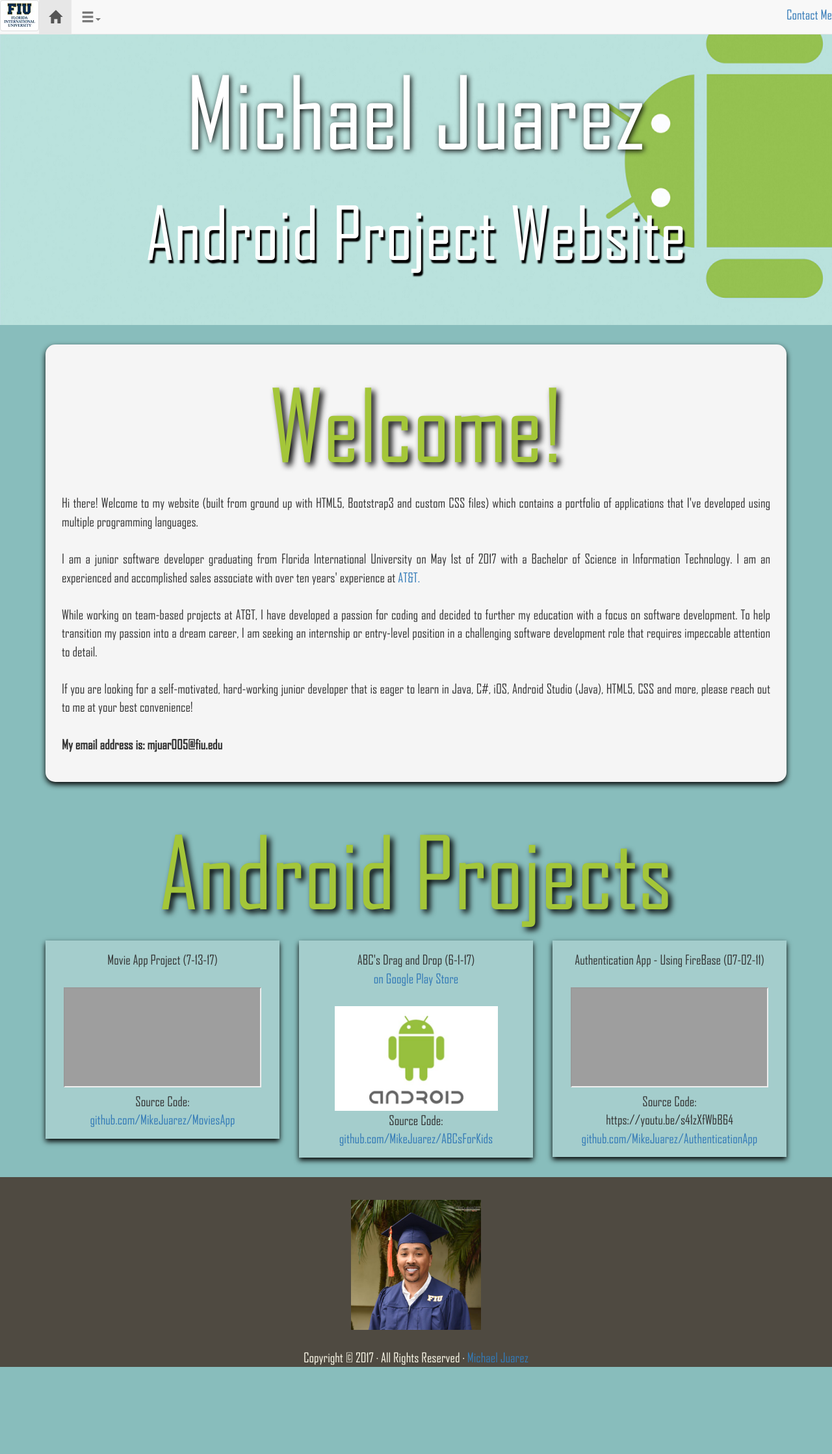
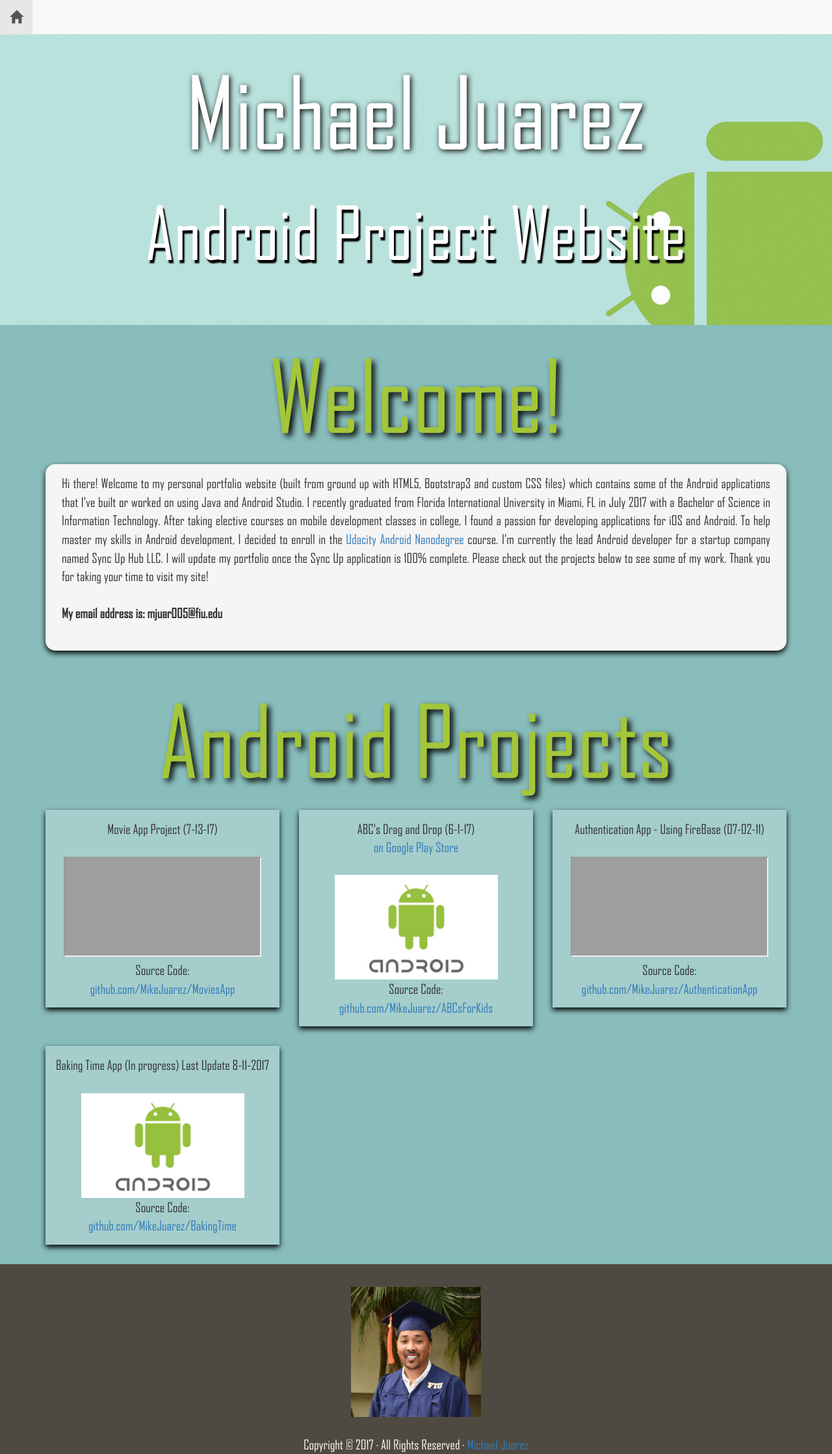
Before and after one commit to MikeJuarez/MikeJuarez.github.io, a Jekyll site: the page index.html, which Jekyll copies as it is, in a window 1280 px wide. Shown: the whole page at 65% size. Built offline with Jekyll 4.4.1, drawn with Linux system fonts in a browser that asks for light colours; grey boxes are pictures that could not be loaded.

Commit message:
updated summary, added bakingtime app

```diff
--- a/css/mikej.css
+++ b/css/mikej.css
@@ -440,12 +440,12 @@ html, body
 .backdropAndroid {
   padding-top: 20px;
   padding-bottom: 20px;
-  margin-bottom: 30px;
   display: flex;
   align-items: center;
   background-image: url("../Images/BG-Android.png");
-  background-size: cover;
-  background-position:center;
+  background-size:cover;
+	background-position: top;
+
   color: #ffffff;
   height: 500px;
   text-shadow: 0.25px 0.25px 0.25px #000000;
--- a/index.html
+++ b/index.html
@@ -16,31 +16,13 @@
 
 <nav class="navbar navbar-default navbar-fixed-top">
    <div class="container-fluid">
-    <div class="navbar-header">
-      <a href="http://cis.fiu.edu"><img src="Images/fiulogo.jpg" class="img-thumbnail"/></a>
-      <button class="navbar-toggle collapsed" data-toggle="collapse" data-target="#mydropdown">
-      	<span class="icon-bar"></span>
-      	<span class="icon-bar"></span>
-      	<span class="icon-bar"></span>
-      </button>
-    </div>
     <!-- Collect the nav links, forms, and other content for toggling -->
      <div class="collapse navbar-collapse" id="mydropdown">
       <ul class="nav navbar-nav">
         <li class="active"><a href="index.html"><span class="glyphicon glyphicon-home" aria-hidden="true"></span><span class="sr-only">(home)</span></a></li>
-        <li class="dropdown"><a href="https://mikejuarez.github.io/index.html" class="dropdown-toggle" data-toggle="dropdown" role="button" aria-expanded="false"><span class="glyphicon glyphicon-menu-hamburger" aria-hidden="true"></span><span class="caret"></span></a>
-          <ul class="dropdown-menu" role="menu">
-            <li><a href="iOS Projects.html">iOS Projects</a></li>
-            <li><a href="Android Projects.html">Android Projects</a></li>
-            <li><a href="Java Projects.html">Java Projects</a></li>
-            <li><a href="ASPNET Projects.html">ASP .NET Projects</a></li>
-          </ul>
+        <li class="dropdown"><a href="https://mikejuarez.github.io/index.html" class="dropdown-toggle" data-toggle="dropdown" role="button" aria-expanded="false"></a>
       </li>
     </ul>
-
-    <div class="navbar-form navbar-right">
-        <a href="#">Contact Me</a>
-    </div>
    </div>
   </div>
 </nav>
@@ -54,21 +36,15 @@
 </div>
 
 </div>
-
+<div class="AndroidGreen">
+		  Welcome!
+</div>
 <div class="container">
 <div class="row">
 <div class="col-xs-12 col-sm-12 col-md-12 col-lg-12">
 	  <div class="cardWhiteBG">
 		  <div class="textintroduction">
-		  <div class="AndroidGreen">
-		  Welcome!
-		  </div>
-		   Hi there!  Welcome to my website (built from ground up with HTML5, Bootstrap3 and custom CSS files) which contains a portfolio of applications that I've developed using multiple programming languages.<br/><br/>
-		   I am a junior software developer graduating from Florida International University on May 1st of 2017 with a
-		   Bachelor of Science in Information Technology. I am an experienced and accomplished sales associate with over ten years' experience at <a href="www.att.com">AT&amp;T.</a> <br/><br/>
-		   While working on team-based projects at AT&amp;T,
-		   I have developed a passion for coding and decided to further my education with a focus on software development.  To help transition my passion into a dream career, I am seeking an internship or entry-level position in a challenging software development role that requires impeccable attention to detail.  <br/><br/>
-		   If you are looking for a self-motivated, hard-working junior developer that is eager to learn in Java, C#, iOS, Android Studio (Java), HTML5, CSS and more, please reach out to me at your best convenience!
+		   Hi there!  Welcome to my personal portfolio website (built from ground up with HTML5, Bootstrap3 and custom CSS files) which contains some of the Android applications that I've built or worked on using Java and Android Studio.  I recently graduated from Florida International University in Miami, FL in July 2017 with a Bachelor of Science in Information Technology. After taking elective courses on mobile development classes in college, I found a passion for developing applications for iOS and Android.  To help master my skills in Android development, I decided to enroll in the <a href="https://www.udacity.com/course/android-developer-nanodegree-by-google--nd801">Udacity Android Nanodegree</a> course.  I'm currently the lead Android developer for a startup company named Sync Up Hub LLC.  I will update my portfolio once the Sync Up application is 100% complete.  Please check out the projects below to see some of my work.  Thank you for taking your time to visit my site!
 
 		   <br>
 		   <br>
@@ -138,9 +114,32 @@
 		  <iframe src="https://www.youtube.com/embed/s41zXfWbB64" frameborder="1" allowfullscreen></iframe>
 		  <br>
 		  Source Code:
-		  <br>		  https://youtu.be/s41zXfWbB64
+		  <br>
 		<a href="https://github.com/MikeJuarez/AuthenticationApp">github.com/MikeJuarez/AuthenticationApp</a>
 		<br>
+	</div>
+   </div>
+  </div>
+ </div>
+ </div>
+
+ </div>
+ </div>
+
+ <div class="row">
+ <div class="projects">
+
+  <div class="col-xs-12 col-sm-12 col-md-12 col-lg-4">
+  <div class="card">
+   <div class="center" >
+    <div class="classWithPad">
+     <div class="box">
+	    Baking Time App (In progress) Last Update 8-11-2017
+	    <br><br>
+		<img src="./Images/android-logo1.jpg" width="251"><br>
+		Source Code:
+		<br>
+		<a href="https://github.com/MikeJuarez/BakingTime">github.com/MikeJuarez/BakingTime</a>
 	</div>
    </div>
   </div>
```
